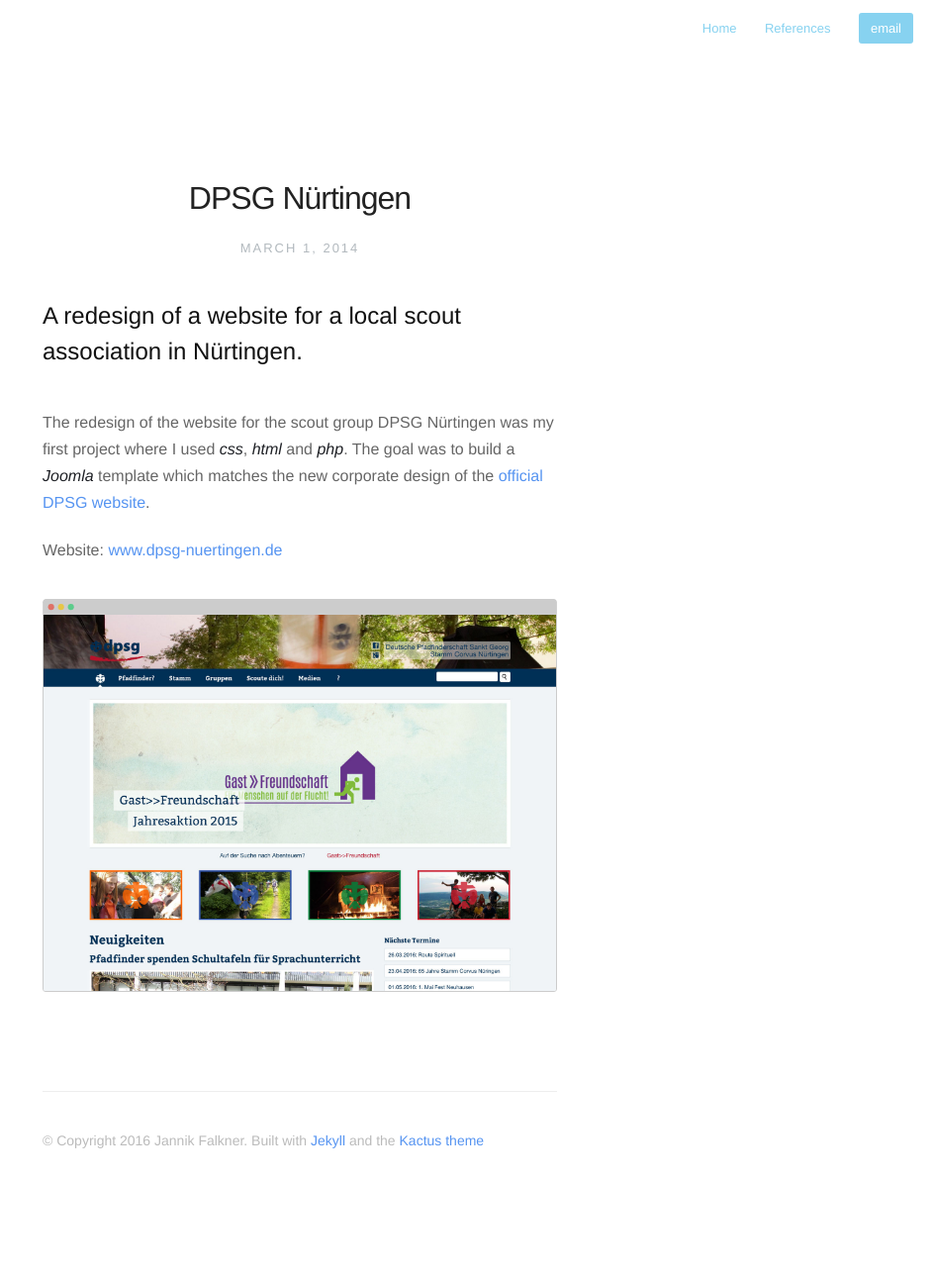
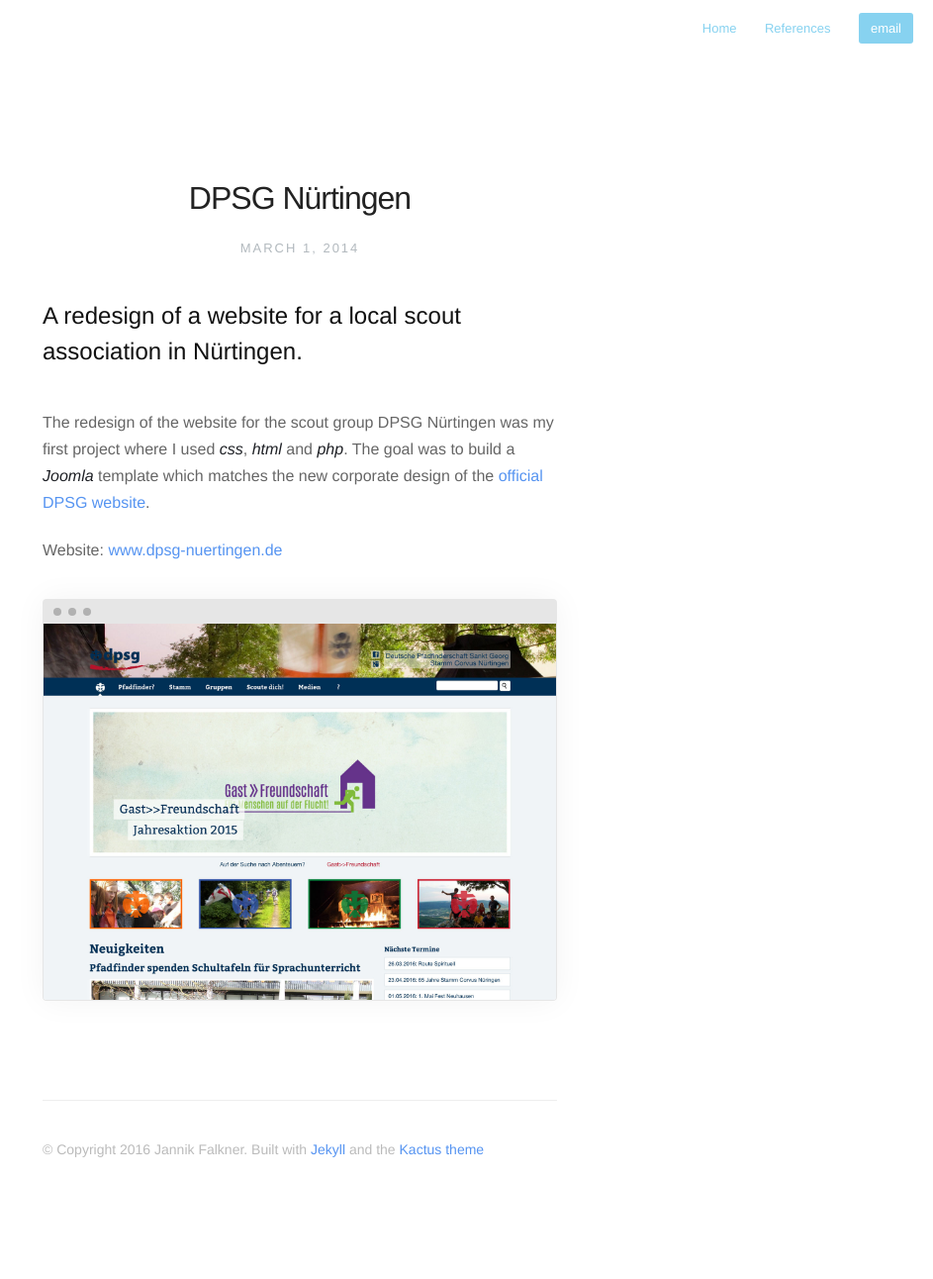
Before and after one commit to jannnik/jannnik.github.io, a Jekyll site: the page built from references/_posts/2016-11-10-dpsg-nuertingen.de.md, in a window 1280 px wide. Shown: the whole page at 99% size, without its empty margins (337-1280 px from the left). Built offline with Jekyll 4.4.1, drawn with Linux system fonts in a browser that asks for light colours; nearby versions of some CDN libraries.

Commit message:
Change browser frame style

```diff
--- a/_layouts/post.html
+++ b/_layouts/post.html
@@ -19,7 +19,6 @@
     {% if page.screenshots %}
       {% for screenshot in page.screenshots %}
       <div class="screenshot">
-        <img class="bar" src="/assets/images/browser.svg">
         <img class="content" src="/{{ screenshot }}" style="width:100%;" alt="Screenshot">
       </div>
       {% endfor %}
--- a/assets/css/style.scss
+++ b/assets/css/style.scss
@@ -679,8 +679,28 @@
 	border-top-right-radius: 0;
 	border-top-left-radius: 0;
 	display: block;
-	border: 1px solid #CCCCCC;
-	border-top-color: #CCCCCC;
+}
+
+
+.screenshot {
+    border: 1px solid #e6e6e6;
+    border-top-width: 25px;
+    position: relative;
+    border-radius: 4px;
+		box-shadow: 0 0 2rem rgba( 19, 19, 19, 0.05 );
+}
+
+.screenshot:before {
+    display: block;
+    position: absolute;
+    content: ' ';
+    top: -14px;
+    left: 12px;
+    width: 4px;
+    height: 4px;
+    border-radius: 50%;
+    background-color: #b1b1b1;
+    box-shadow: 0 0 0 2px #b1b1b1, 15px 0 0 2px #b1b1b1, 30px 0 0 2px #b1b1b1
 }
 
 #post-list h2 {
```
Also changed, not shown: assets/images/browser.svg (deleted).
